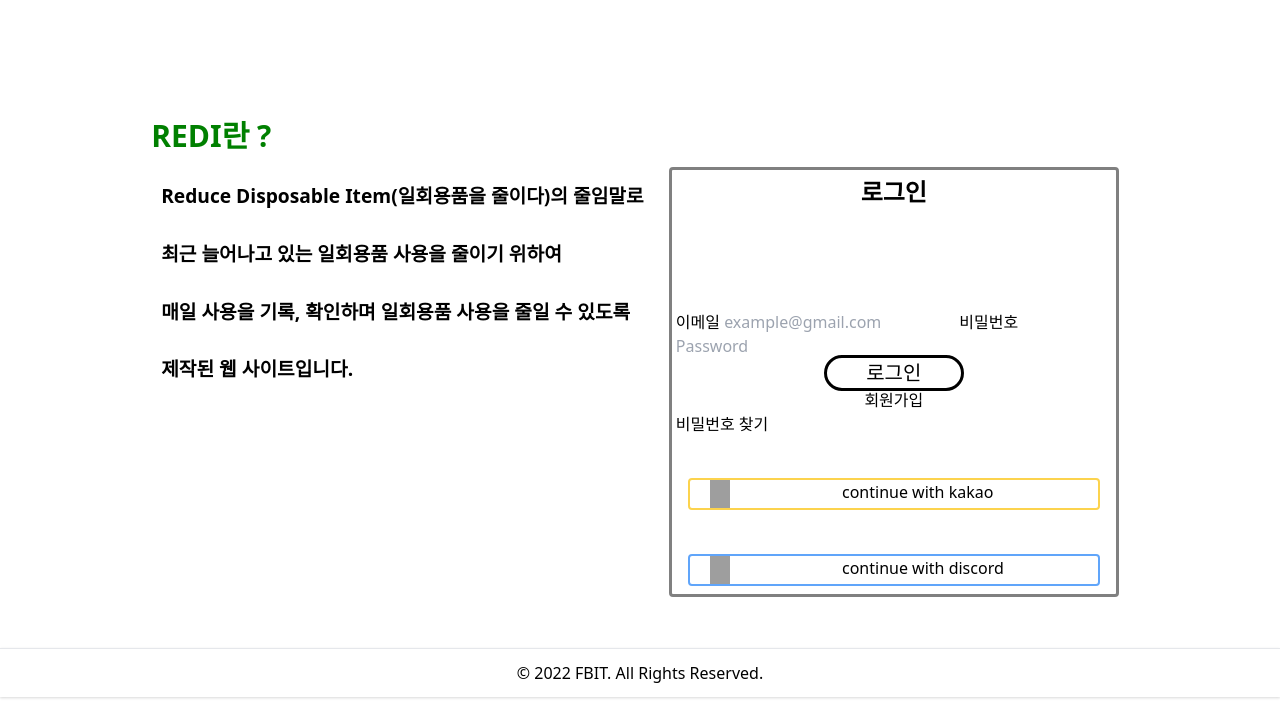
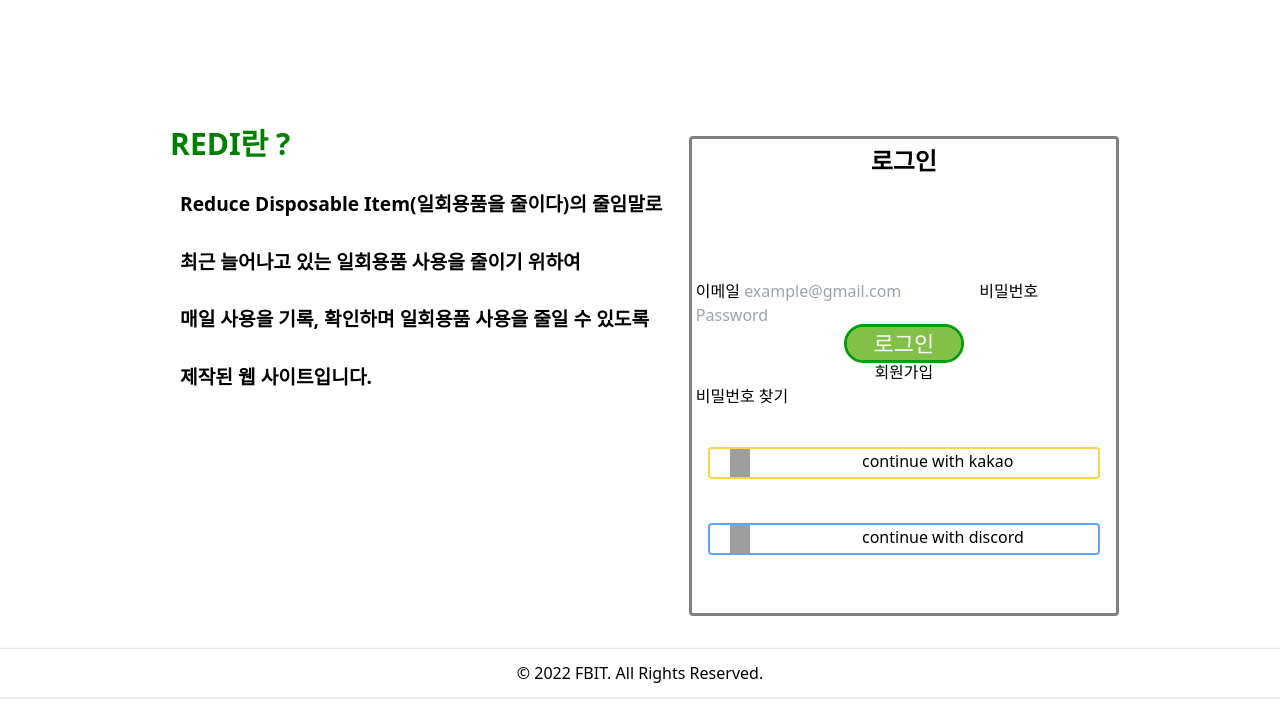
Before and after one commit to MinnSeoo/REDI, a Django app: page /users/login/ in a window 1280 px wide. Shown: the part 80-800 px from the top of the page. Run offline with Django 4.2, Linux system fonts and the light colour scheme; style sheets or scripts are compiled from the project's sources; grey boxes are pictures that could not be loaded.

Commit message:
login 위치 조정

```diff
--- a/static/css/login.css
+++ b/static/css/login.css
@@ -1,8 +1,8 @@
 
 .explain {
     position: fixed;
-    margin-left: 4cm;
-    margin-top: 3cm;
+    margin-left: 4.5cm;
+    margin-top: 3.2cm;
 }
 
 .h1 {
@@ -23,11 +23,11 @@
     border-color: gray;
     position: fixed;
     right: 4cm;
-    bottom: 3cm;
+    bottom: 2.5cm;
     margin: 10px;
     padding: 4px;
-    height: 430px;
-    width: 450px;
+    height: 480px;
+    width: 430px;
 }
 
 .title {
@@ -36,25 +36,27 @@
     font-size: x-large;
 }
 
+.form {
+    display: flex;
+
+}
+
 .bt-login {
+    background-color: #81c148;
     margin-left: 4cm;
     margin-right: 4cm;
     text-align: center;
-    font-size: 20px;
+    color: white;
+    font-size: 22px;
     outline-style: solid;
-    outline-color: black;
+    outline-color: #00a000;
     border-radius: 20px
 }
 
 .bt-login:hover {
-    color: red;
+    color: #00a000;
 }
 
 .Sign-up {
     text-align: center;
 }
-
-.bt-sign:hover {
-    color: green;
-
-}
```
